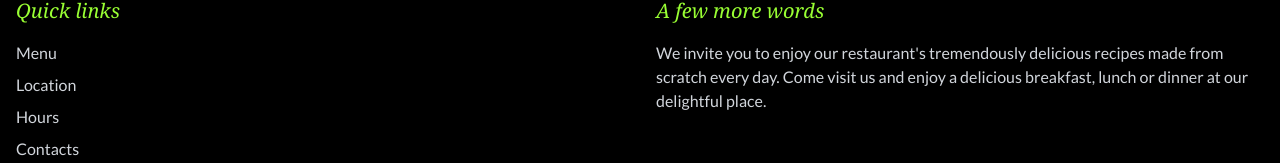
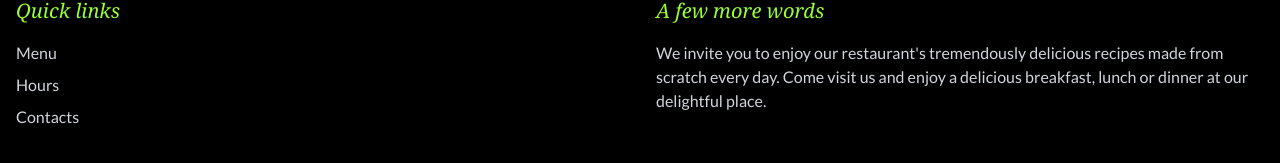
Before and after one commit to Tshabalala-Thabo/lobster-clan-react, a React (Create React App) app: page / in a window 1280 px wide. Shown: the part 3399-3562 px from the top of the page. Built offline with nearby package versions, Linux system fonts and the light colour scheme; a web font is replaced by a local one.

Commit message:
FIX: build errors

```diff
--- a/src/components/Layout/Layout.js
+++ b/src/components/Layout/Layout.js
@@ -10,10 +10,9 @@ export function Layout({ children }) {
           <div>
             <h4 className="text-[#99FF33] text-xl font-serif italic mb-4">Quick links</h4>
             <nav className="space-y-2">
-              <a href="#" className="block text-gray-300 hover:text-white">Menu</a>
-              <a href="#" className="block text-gray-300 hover:text-white">Location</a>
-              <a href="#" className="block text-gray-300 hover:text-white">Hours</a>
-              <a href="#" className="block text-gray-300 hover:text-white">Contacts</a>
+              <a href="/menu" className="block text-gray-300 hover:text-white">Menu</a>
+              <a href="/" className="block text-gray-300 hover:text-white">Hours</a>
+              <a href="/" className="block text-gray-300 hover:text-white">Contacts</a>
             </nav>
           </div>
           <div>
```
